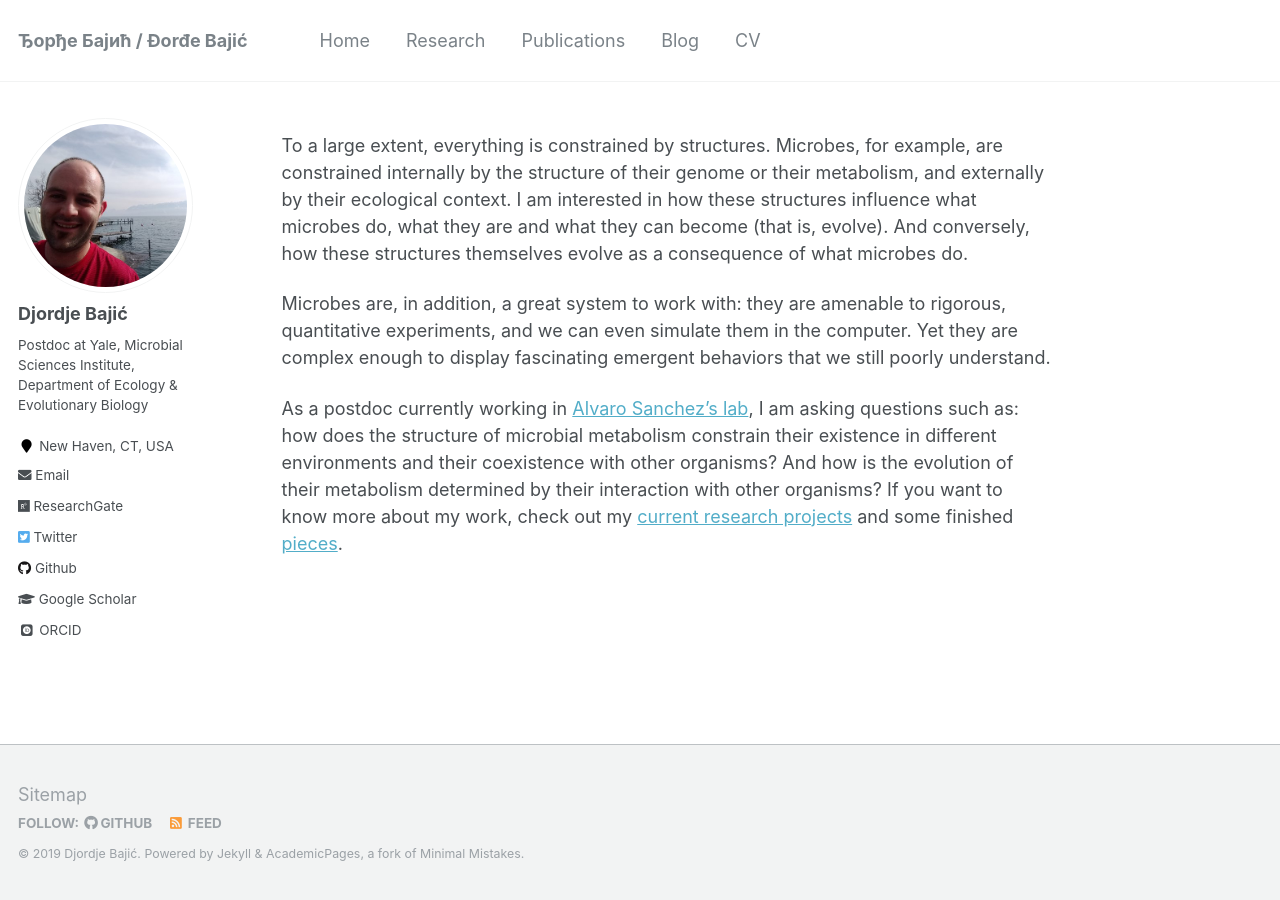
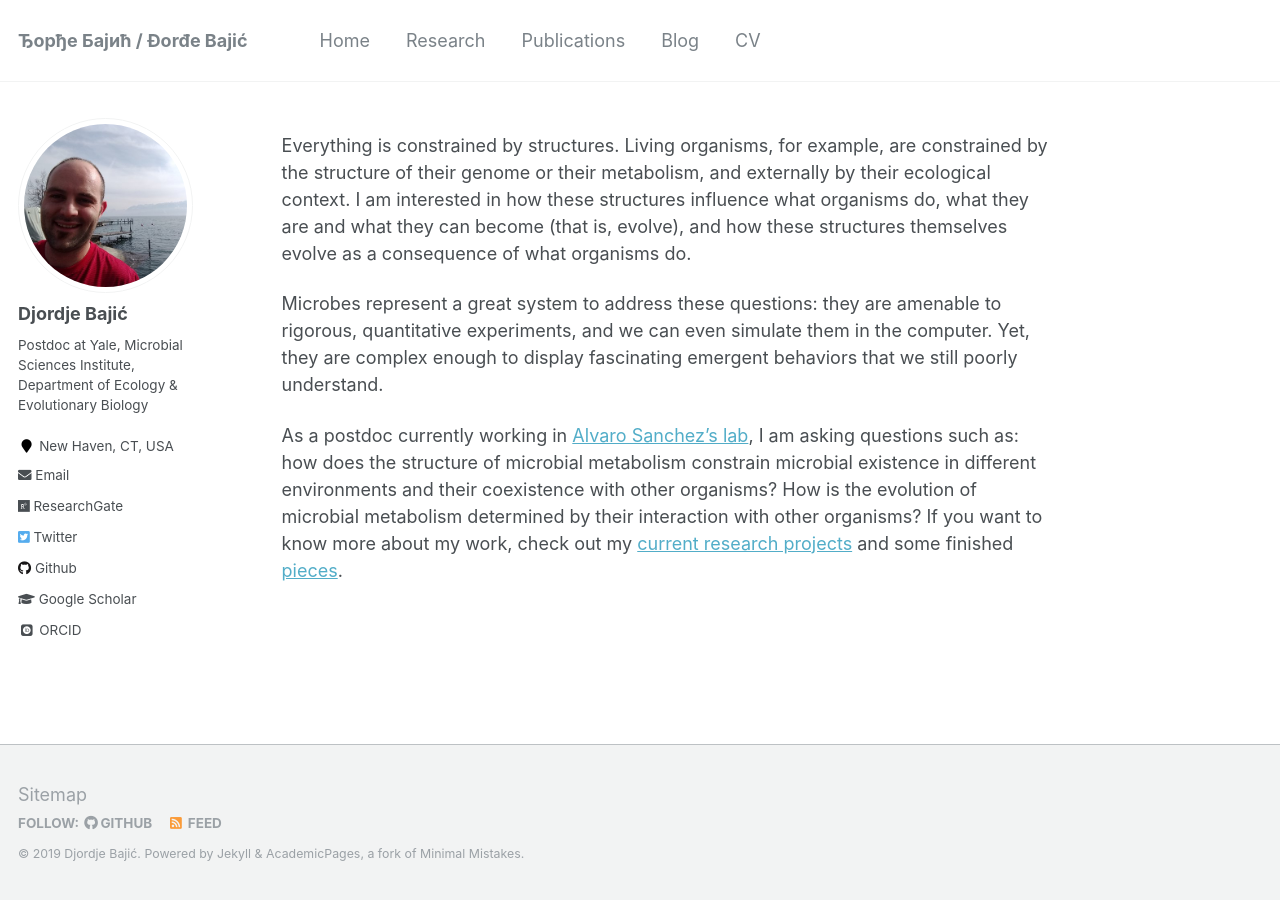
Before and after one commit to djbajic/djbajic.github.io, a Jekyll site: the page built from _pages/about.md, in a window 1280 px wide. Built offline with Jekyll 4.4.1, drawn with Linux system fonts in a browser that asks for light colours; some web fonts are replaced.

Commit message:
Changed a bit the intro

```diff
--- a/_pages/about.md
+++ b/_pages/about.md
@@ -8,8 +8,8 @@ redirect_from:
 ---
 
 
-To a large extent, everything is constrained by structures. Microbes, for example, are constrained internally by the structure of their genome or their metabolism, and externally by their ecological context. I am interested in how these structures influence what microbes do, what they are and what they can become (that is, evolve). And conversely, how these structures themselves evolve as a consequence of what microbes do.
+Everything is constrained by structures. Living organisms, for example, are constrained by the structure of their genome or their metabolism, and externally by their ecological context. I am interested in how these structures influence what organisms do, what they are and what they can become (that is, evolve), and how these structures themselves evolve as a consequence of what organisms do.
 
-Microbes are, in addition, a great system to work with: they are amenable to rigorous, quantitative experiments, and we can even simulate them in the computer. Yet they are complex enough to display fascinating emergent behaviors that we still poorly understand.
+Microbes represent a great system to address these questions: they are amenable to rigorous, quantitative experiments, and we can even simulate them in the computer. Yet, they are complex enough to display fascinating emergent behaviors that we still poorly understand.
 
-As a postdoc currently working in [Alvaro Sanchez's lab](http://sanchezlaboratory.com/), I am asking questions such as: how does the structure of microbial metabolism constrain their existence in different environments and their coexistence with other organisms? And how is the evolution of their metabolism determined by their interaction with other organisms? If you want to know more about my work, check out my [current research projects](https://djbajic.github.io/research/) and some finished [pieces](https://djbajic.github.io/publications/).
+As a postdoc currently working in [Alvaro Sanchez's lab](http://sanchezlaboratory.com/), I am asking questions such as: how does the structure of microbial metabolism constrain microbial existence in different environments and their coexistence with other organisms? How is the evolution of microbial metabolism determined by their interaction with other organisms? If you want to know more about my work, check out my [current research projects](https://djbajic.github.io/research/) and some finished [pieces](https://djbajic.github.io/publications/).
```
